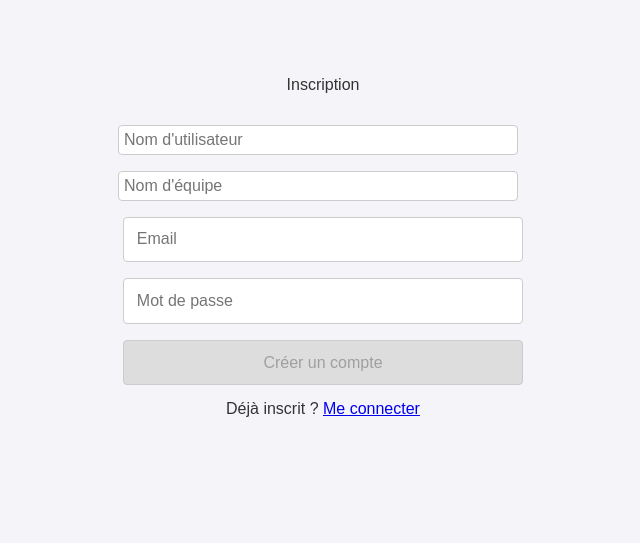
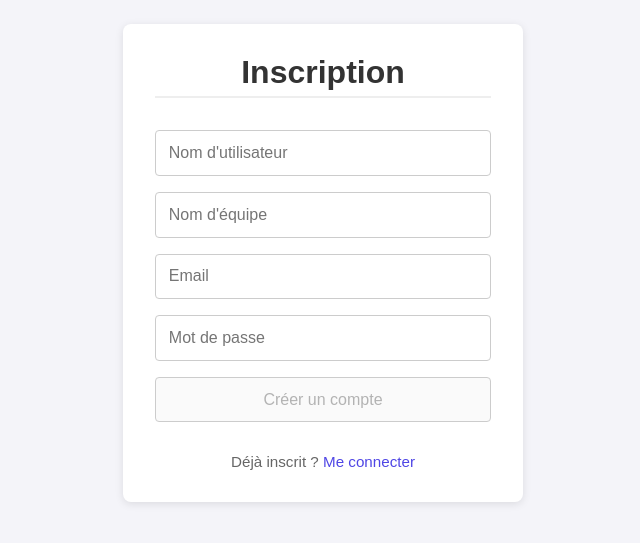
Before and after one commit to Gauthier-det/metrolympiades, a Vue app: page /register in a window 1280 px wide. Shown: the part 153-696 px from the top of the page, without its empty margins (317-957 px from the left). Built offline with nearby package versions, Linux system fonts and the light colour scheme.

Commit message:
fix general style, especially the form, login and register page

```diff
--- a/src/assets/form.css
+++ b/src/assets/form.css
@@ -1,14 +1,29 @@
 /* form.css */
+
 .form-container {
   display: flex;
   flex-direction: column;
-  justify-content: center;
-  align-items: center;
   gap: 1rem;
   width: 100%;
   max-width: 400px;
+  background-color: white;
+  padding: 2rem;
+  border-radius: 8px;
+  box-shadow: 0 2px 8px rgba(0,0,0,0.1);
   margin: 0 auto;
+  margin-top: 2rem;
 }
+
+.form-container .form-title {
+  font-size: 2rem;
+  font-weight: bold;
+  color: #333;
+  text-align: center;
+  margin-bottom: 1rem;
+  border-bottom: 2px solid #eee;
+  padding-bottom: 0.5rem;
+}
+
 
 .form-container input,
 .form-container button {
@@ -19,24 +34,48 @@
   border-radius: 4px;
 }
 
-.form-container button:disabled {
-  background-color: #ddd;
+.teammate-row {
+  display: flex;
+  gap: 0.5rem;
+  margin-bottom: 0.5rem;
 }
 
-.form-container button.loading {
-  background-color: #0d6efd;
-  color: white;
+.form-container input {
+  width: 100%;
 }
 
-.form-container .error-message {
-  color: red;
-  font-size: 1rem;
+.form-container .remove-btn {
+  width: auto;
+  border: none;
+  background-color: transparent;
+  color: #f44336;
+  cursor: pointer;
+  font-size: 1.2rem;
+}
+
+.form-container .teammate{
+  display: flex;
+  align-items: center;
+}
+
+
+.form-container p {
+  font-size: 0.95rem;
+  color: #666;
+  text-align: center;
   margin-top: 1rem;
 }
 
-.page-container {
-  display: flex;
-  justify-content: center;
-  align-items: center;
-  min-height: 100vh;
+.form-container p a,
+.form-container p router-link {
+  color: #4f46e5;
+  text-decoration: none;
+  font-weight: 500;
+  transition: color 0.3s;
 }
+
+.form-container p a:hover,
+.form-container p router-link:hover {
+  color: #3730a3;
+  text-decoration: underline;
+}
--- a/src/assets/games.css
+++ b/src/assets/games.css
@@ -1,33 +1,3 @@
-.header {
-  display: flex;
-  justify-content: space-between;
-  align-items: center;
-  margin-bottom: 3rem;
-}
-
-.header a {
-  text-decoration: none;
-  color: #000000;
-  font-size: 1.2em;
-}
-
-.header h1 {
-  margin-bottom: 0;
-}
-
-.header button {
-  width: auto;
-  padding: 10px 20px;
-  color: #000000;
-  background-color: #ffffff;
-  border: 1px solid #ccc;
-  border-radius: 4px;
-  font-size: 1em;
-  cursor: pointer;
-  transition: background-color 0.3s;
-  align-self: center;
-}
-
 .add-match-button {
   padding: 0.5rem 1rem;
   background-color: #007bff;
--- a/src/assets/main.css
+++ b/src/assets/main.css
@@ -6,6 +6,18 @@ body {
   font-family: "Arial", sans-serif;
   background-color: #f4f4f9;
   color: #333;
+}
+
+.log-page-container {
+  display: flex;
+  justify-content: center;
+  align-items: center;
+  min-height: 100vh;
+}
+
+.center-container {
+  display: flex;
+  justify-content: center;;
 }
 
 .container {
@@ -26,6 +38,36 @@ body {
   margin-bottom: 1.5rem;
 }
 
-.error {
+.error-message {
   color: red;
 }
+
+.header {
+  display: flex;
+  justify-content: space-between;
+  align-items: center;
+  margin-bottom: 3rem;
+}
+
+.header a {
+  text-decoration: none;
+  color: #000000;
+  font-size: 1.2em;
+}
+
+.header h1 {
+  margin-bottom: 0;
+}
+
+.header button {
+  width: auto;
+  padding: 10px 20px;
+  color: #000000;
+  background-color: #ffffff;
+  border: 1px solid #ccc;
+  border-radius: 4px;
+  font-size: 1em;
+  cursor: pointer;
+  transition: background-color 0.3s;
+  align-self: center;
+}
--- a/src/assets/teamForm.css
+++ /dev/null
@@ -1,44 +0,0 @@
-.remove-btn {
-  background: none;
-  border: none;
-  color: #d33;
-  font-size: 1.2rem;
-  cursor: pointer;
-  margin-left: 10px;
-}
-
-.label {
-  padding-bottom: 40px;
-}
-
-#teammates-list {
-  margin-top: 10px;
-}
-
-#teammates-list div {
-  display: flex;
-  align-items: center;
-  margin-bottom: 8px;
-}
-#teammates-list input[type="text"] {
-  width: auto;
-  max-width: 300px;
-  padding: 6px;
-}
-
-input[type="text"] {
-  padding: 5px;
-  margin-right: 10px;
-  flex-grow: 1;
-}
-
-input[type="button"] {
-  padding: 8px 12px;
-  margin-top: 10px;
-  cursor: pointer;
-}
-.header-actions {
-  display: flex;
-  justify-content: flex-end;
-  margin-bottom: 10px;
-}
--- a/src/pages/LoginPage.vue
+++ b/src/pages/LoginPage.vue
@@ -58,9 +58,9 @@ async function login() {
 </script>
 
 <template>
-  <div class="page-container">
+  <div class="log-page-container">
     <form @submit.prevent="login" class="form-container">
-      <h1 style="margin-bottom: 1rem">Connexion</h1>
+      <h1 class="form-title">Connexion</h1>
       <input
         type="email"
         id="email"
--- a/src/pages/RegisterPage.vue
+++ b/src/pages/RegisterPage.vue
@@ -69,9 +69,9 @@ async function register() {
 </script>
 
 <template>
-  <div class="page-container">
+  <div class="log-page-container">
     <form @submit.prevent="register" class="form-container">
-      <h1 style="margin-bottom: 1rem">Inscription</h1>
+      <h1 class="form-title">Inscription</h1>
       <input
         type="text"
         id="username"
--- a/src/pages/TeamPage.vue
+++ b/src/pages/TeamPage.vue
@@ -3,8 +3,6 @@ import { ref, onMounted } from "vue";
 import { useRouter } from "vue-router";
 import Sidebar from "../components/Sidebar.vue";
 
-import "../assets/main.css";
-import "../assets/teamForm.css";
 
 const router = useRouter();
 
@@ -96,10 +94,17 @@ function removeTeammate(index) {
   <div class="container">
     <Sidebar :user="user" />
     <div class="main-content">
-      <h1>Mon équipe !</h1>
-      <form id="team-form">
+      <div class="header">
+        <h1>Mon équipe !</h1>
+        <button @click="updateTeam">Enregistrer</button>
+      </div>
+
+
+      <div class ="center-container">
+
+      <form class="form-container">
         <label class="label" for="teamname">Nom de l'équipe :</label>
-        <br /><br />
+
         <input
           type="text"
           id="teamname"
@@ -110,10 +115,9 @@ function removeTeammate(index) {
         <label v-if="errorMessage" class="error-message">{{
           errorMessage
         }}</label>
-        <br /><br />
         <label class="label" for="teammember">Membres de l'équipe :</label>
         <div id="teammates-list">
-          <div v-for="(teammate, index) in teammates" :key="index">
+          <div v-for="(teammate, index) in teammates" :key="index" class="teammate">
             <input
               type="text"
               v-model="teammates[index]"
@@ -124,7 +128,7 @@ function removeTeammate(index) {
               @click="removeTeammate(index)"
               class="remove-btn"
             >
-              Supprimer
+              X
             </button>
           </div>
         </div>
@@ -133,14 +137,11 @@ function removeTeammate(index) {
           value="Ajouter un coéquipier"
           @click="addTeammate"
         />
-        <br /><br />
-        <div class="header-actions">
-          <input type="button" value="Enregistrer" @click="updateTeam" />
-        </div>
         <label v-if="updateMessage" class="success-message">{{
           updateMessage
         }}</label>
       </form>
     </div>
+    </div>
   </div>
 </template>
```
